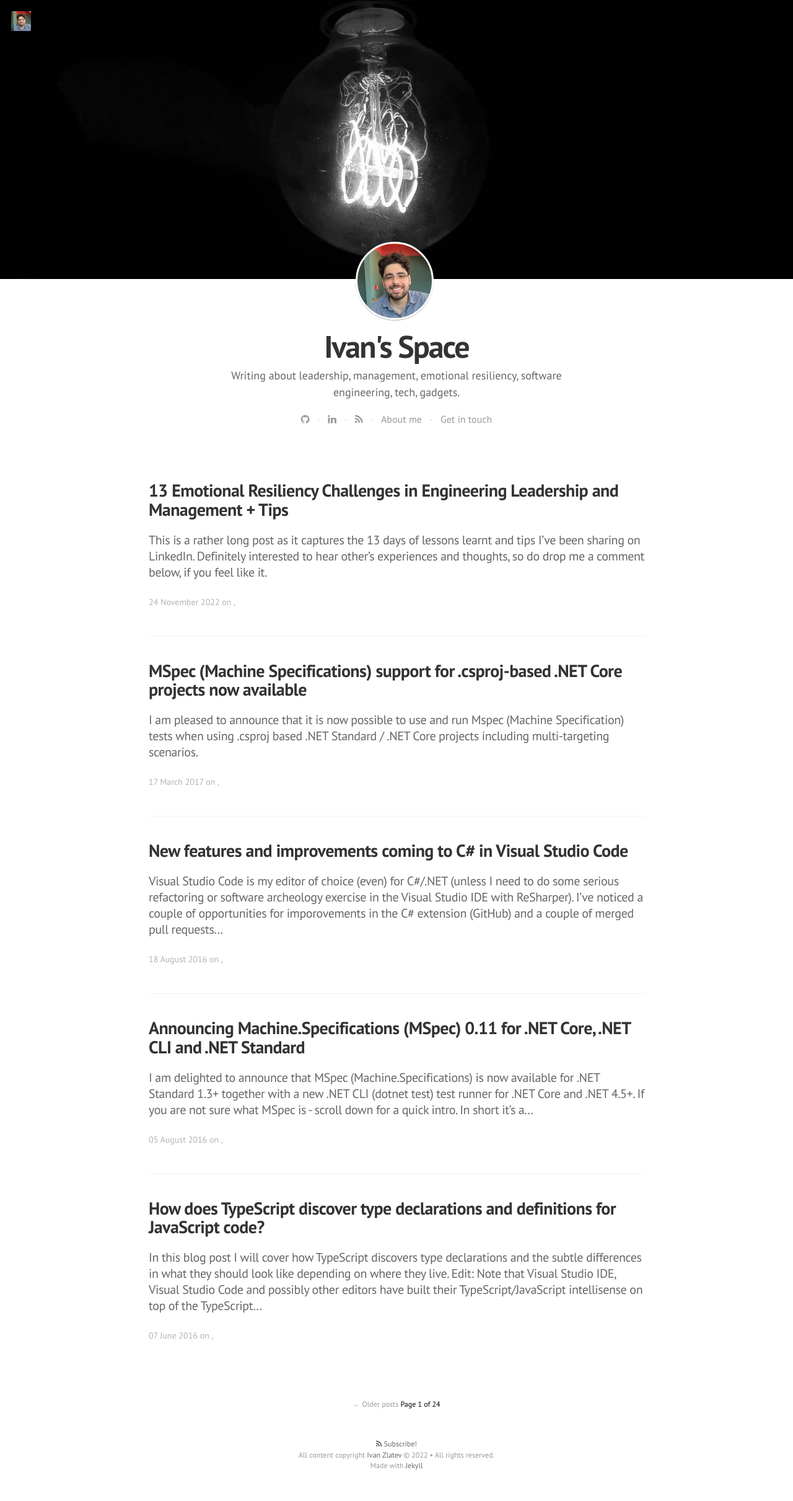
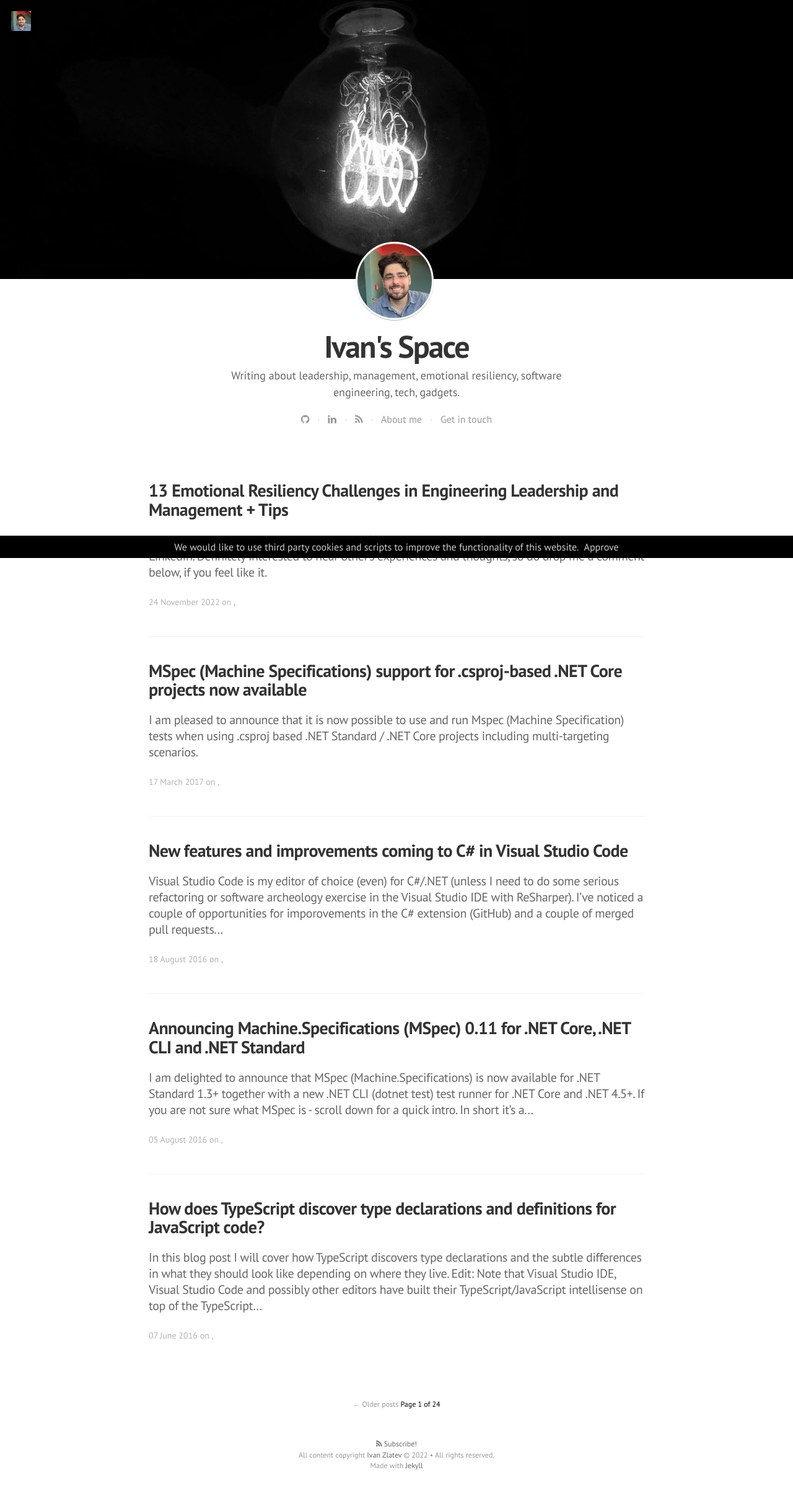
Before and after one commit to ivanz/ivanz.github.io, a Jekyll site: the page built from index.html, in a window 1280 px wide. Shown: the whole page at 62% size. Built offline with Jekyll 4.4.1, drawn with Linux system fonts in a browser that asks for light colours; nearby versions of some CDN libraries; some web fonts are replaced; the list of posts is cut into pages by our own code; part of the change alters nothing that is shown.

```diff
--- /dev/null
+++ b/_includes/analytics.js
@@ -0,0 +1,9 @@
+const script = document.createElement('script');
+script.src = 'https://www.googletagmanager.com/gtag/js?id=G-SX79B3V0WL';
+document.head.append(script);
+
+window.dataLayer = window.dataLayer || [];
+function gtag(){dataLayer.push(arguments);}
+gtag('js', new Date());
+
+gtag('config', 'G-SX79B3V0WL');
--- /dev/null
+++ b/_includes/cookie-consent.html
@@ -0,0 +1,46 @@
+<style>
+    #cookie-notice {padding: 0.5rem 1rem; display: none; text-align: center; position: fixed; bottom: 0; width: calc(100% - 2rem); background: black; color: rgba(255,255,255,0.8);}
+    #cookie-notice a {display: inline-block; cursor: pointer; margin-left: 0.5rem;}
+    @media (max-width: 767px) {
+        #cookie-notice span {display: block; padding-top: 3px; margin-bottom: 1rem;}
+        #cookie-notice a {position: relative; bottom: 4px; background-color: #008080; border-radius: 0.25rem; padding: 5px; font-weight: bold;}
+
+    }
+</style>
+<div id="cookie-notice"><span>We would like to use third party cookies and scripts to improve the functionality of this website.</span><a id="cookie-notice-accept" class="btn btn-primary btn-sm">Approve</a></div>
+<script>
+    function createCookie(name,value,days) {
+        var expires = "";
+        if (days) {
+            var date = new Date();
+            date.setTime(date.getTime() + (days*24*60*60*1000));
+            expires = "; expires=" + date.toUTCString();
+        }
+        document.cookie = name + "=" + value + expires + "; path=/";
+    }
+    function readCookie(name) {
+        var nameEQ = name + "=";
+        var ca = document.cookie.split(';');
+        for(var i=0;i < ca.length;i++) {
+            var c = ca[i];
+            while (c.charAt(0)==' ') c = c.substring(1,c.length);
+            if (c.indexOf(nameEQ) == 0) return c.substring(nameEQ.length,c.length);
+        }
+        return null;
+    }
+    function eraseCookie(name) {
+        createCookie(name,"",-1);
+    }
+
+    if(readCookie('cookie-notice-dismissed')=='true') {
+        {% include analytics.js %}
+    } else {
+        document.getElementById('cookie-notice').style.display = 'block';
+    }
+    document.getElementById('cookie-notice-accept').addEventListener("click",function() {
+        createCookie('cookie-notice-dismissed','true',31);
+        document.getElementById('cookie-notice').style.display = 'none';
+        location.reload();
+    });
+
+</script>
--- a/_layouts/default.html
+++ b/_layouts/default.html
@@ -17,6 +17,7 @@
 
     <!-- content end -->
 
+    {% include cookie-consent.html %}
     {% include footer.html %}
     {% include javascripts.html %}
 
```
Also changed, not shown: _includes/javascripts.html (+0 -10 lines).
